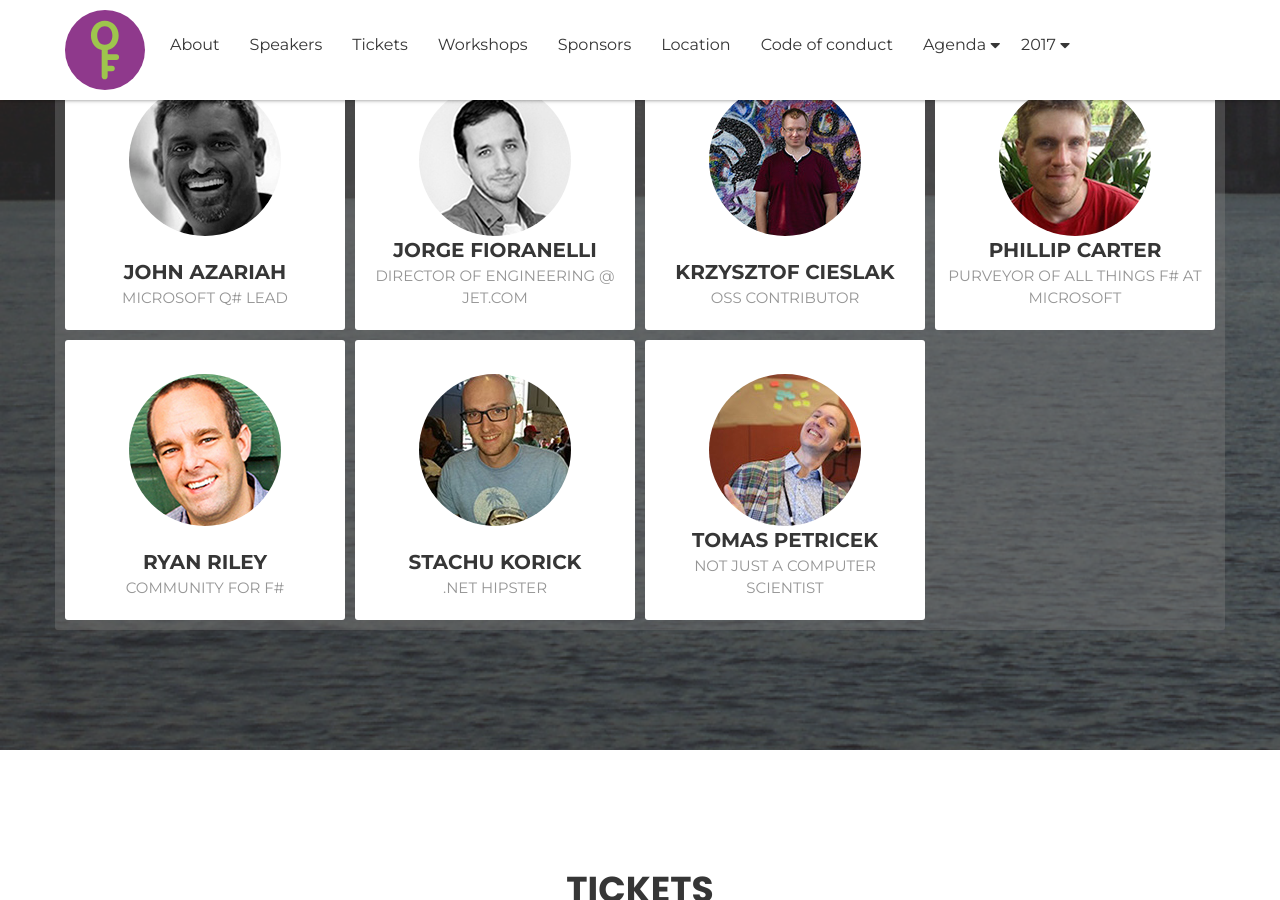
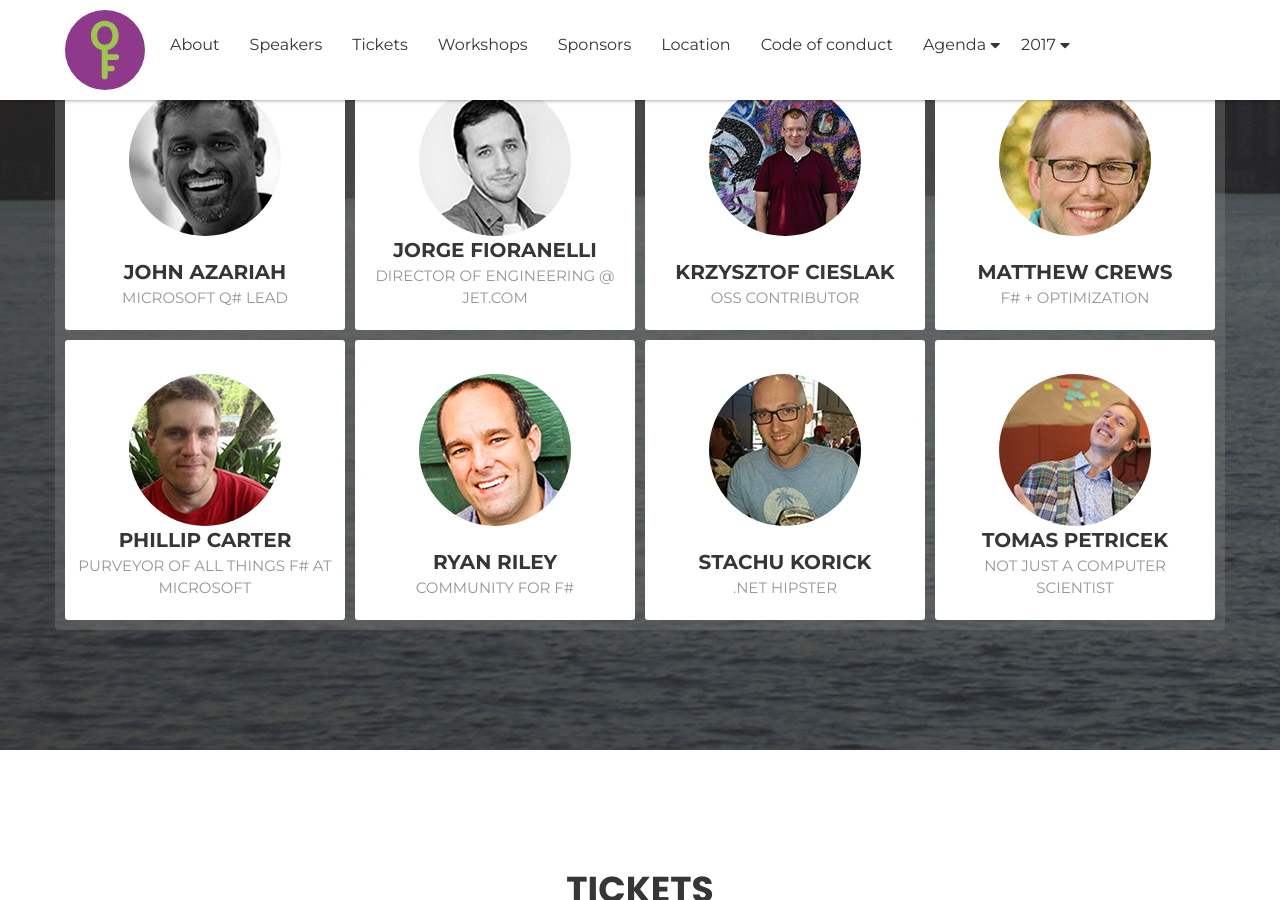
Before and after one commit to open-fsharp/open-fsharp.github.io, a Jekyll site: the page built from index.html, in a window 1280 px wide and 900 px high, scrolled down 2287 px. Built offline with Jekyll 4.4.1, drawn with Linux system fonts in a browser that asks for light colours; nearby versions of some CDN libraries; the list of posts is cut into pages by our own code; comment, search, counter and statistics services are not loaded.

Commit message:
add matthew crews as a speaker

```diff
--- a/index.html
+++ b/index.html
@@ -374,6 +374,26 @@
 					<div class="row">
 						<div class="speaker-item">
 							<div class="speaker-thumb">
+								<a href="#"><img src="{{ site.baseurl }}public/assets/speakers/2018/matthew-crews.jpg" alt="Matthew Crews"></a>
+							</div><!-- /.speaker-thumb -->
+							<div class="speaker-content">
+								<a href="#" class="speaker-name">MATTHEW CREWS</a>
+								<p class="designation">F# + OPTIMIZATION</p>
+							</div>
+							<div class="speaker-social">
+								<ul class="social-media">
+									<li><a href="https://twitter.com/McCrews"><i class="fab fa-twitter"></i></a></li>
+									<li><a href="http://matthewcrews.com/"><i class="fas fa-rss"></i></a></li>
+								</ul>
+							</div>
+						</div><!-- /.speaker-item -->
+					</div><!-- /.row -->
+				</div><!-- /.col-sm-6 col-md-3 -->
+
+				<div class="col-sm-6 col-md-3">
+					<div class="row">
+						<div class="speaker-item">
+							<div class="speaker-thumb">
 								<a href="#"><img src="{{ site.baseurl }}public/assets/speakers/2018/phillip-carter.jpg" alt="Phillip Carter"></a>
 							</div><!-- /.speaker-thumb -->
 							<div class="speaker-content">
```
Also changed, not shown: public/assets/speakers/2018/matthew-crews.jpg (added).
